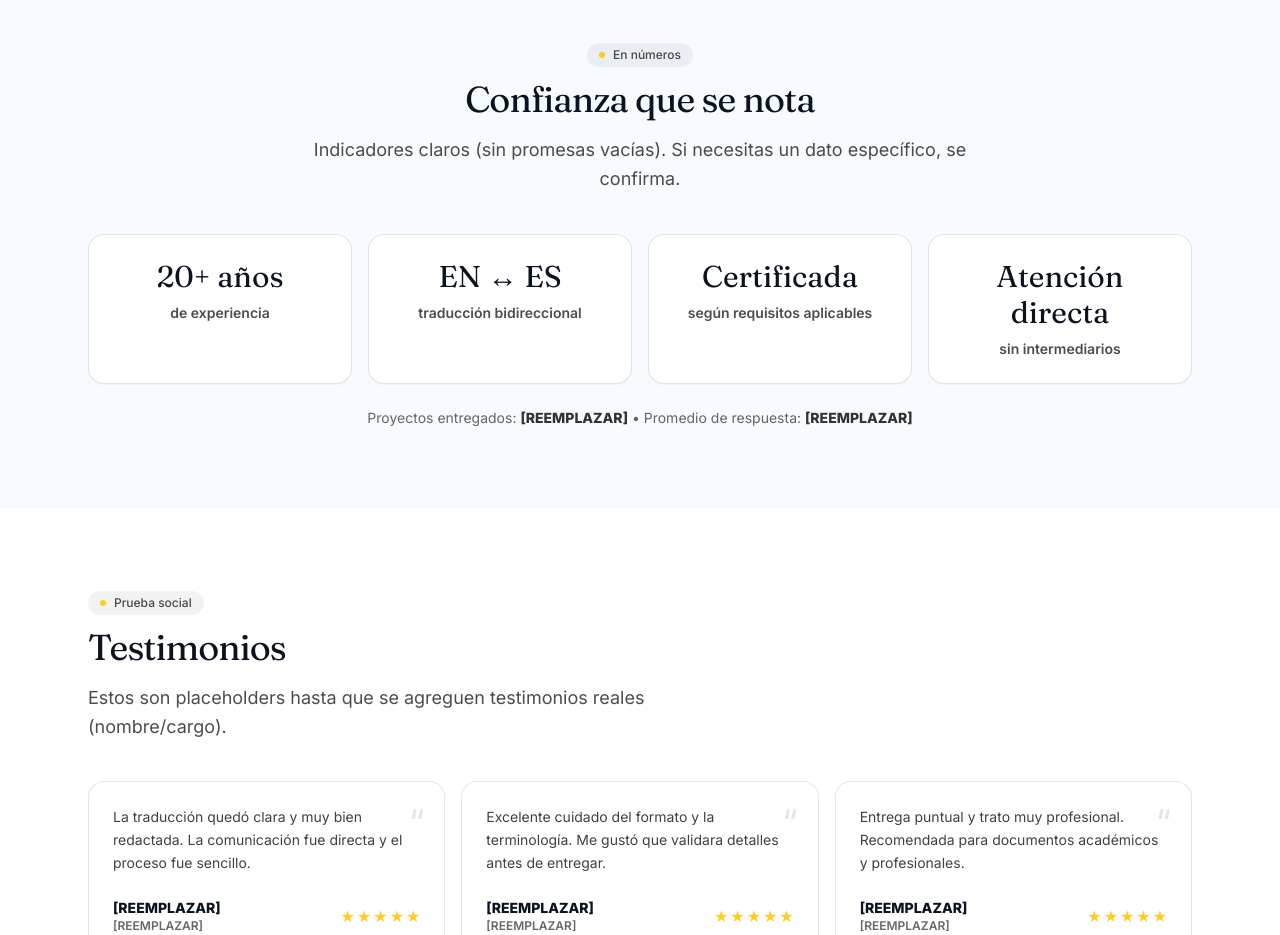
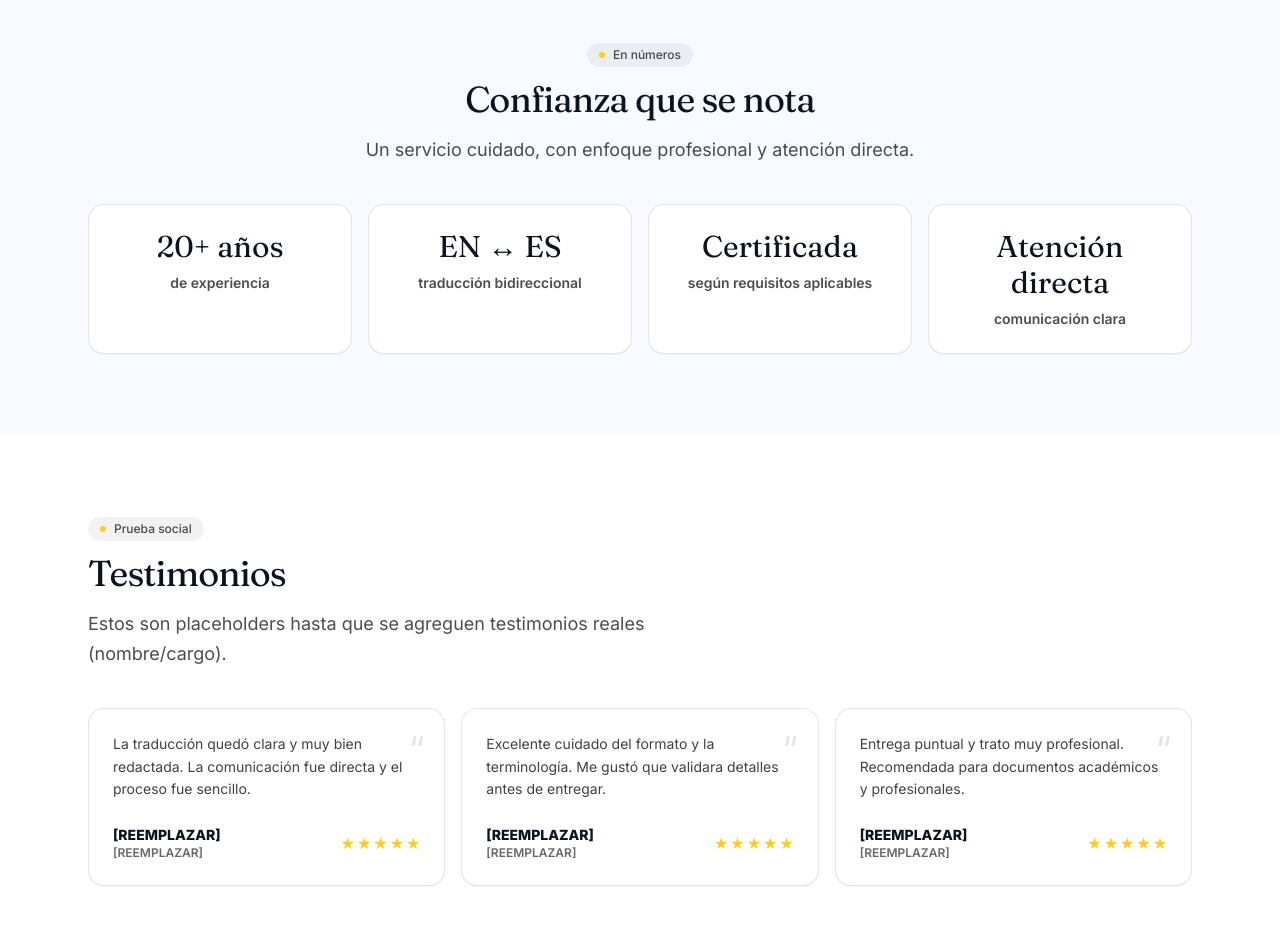
Before and after one commit to lulabtechnology/eurides, a Next.js app in the folder eurides-landing/: page / in a window 1280 px wide. Shown: the part 2800-3735 px from the top of the page. Built offline with nearby package versions, Linux system fonts and the light colour scheme.

Commit message:
Update Stats.tsx

```diff
--- a/eurides-landing/components/Stats.tsx
+++ b/eurides-landing/components/Stats.tsx
@@ -8,7 +8,7 @@ const stats = [
   { k: "20+ años", v: "de experiencia" },
   { k: "EN ↔ ES", v: "traducción bidireccional" },
   { k: "Certificada", v: "según requisitos aplicables" },
-  { k: "Atención directa", v: "sin intermediarios" },
+  { k: "Atención directa", v: "comunicación clara" },
 ];
 
 export function Stats() {
@@ -19,7 +19,7 @@ export function Stats() {
       <SectionHeader
         eyebrow="En números"
         title="Confianza que se nota"
-        subtitle="Indicadores claros (sin promesas vacías). Si necesitas un dato específico, se confirma."
+        subtitle="Un servicio cuidado, con enfoque profesional y atención directa."
         align="center"
       />
 
@@ -38,11 +38,6 @@ export function Stats() {
           </motion.div>
         ))}
       </div>
-
-      <p className="mt-6 text-center text-sm text-black/60">
-        Proyectos entregados: <span className="font-extrabold text-black/80">[REEMPLAZAR]</span> •
-        Promedio de respuesta: <span className="font-extrabold text-black/80">[REEMPLAZAR]</span>
-      </p>
     </div>
   );
 }
```
